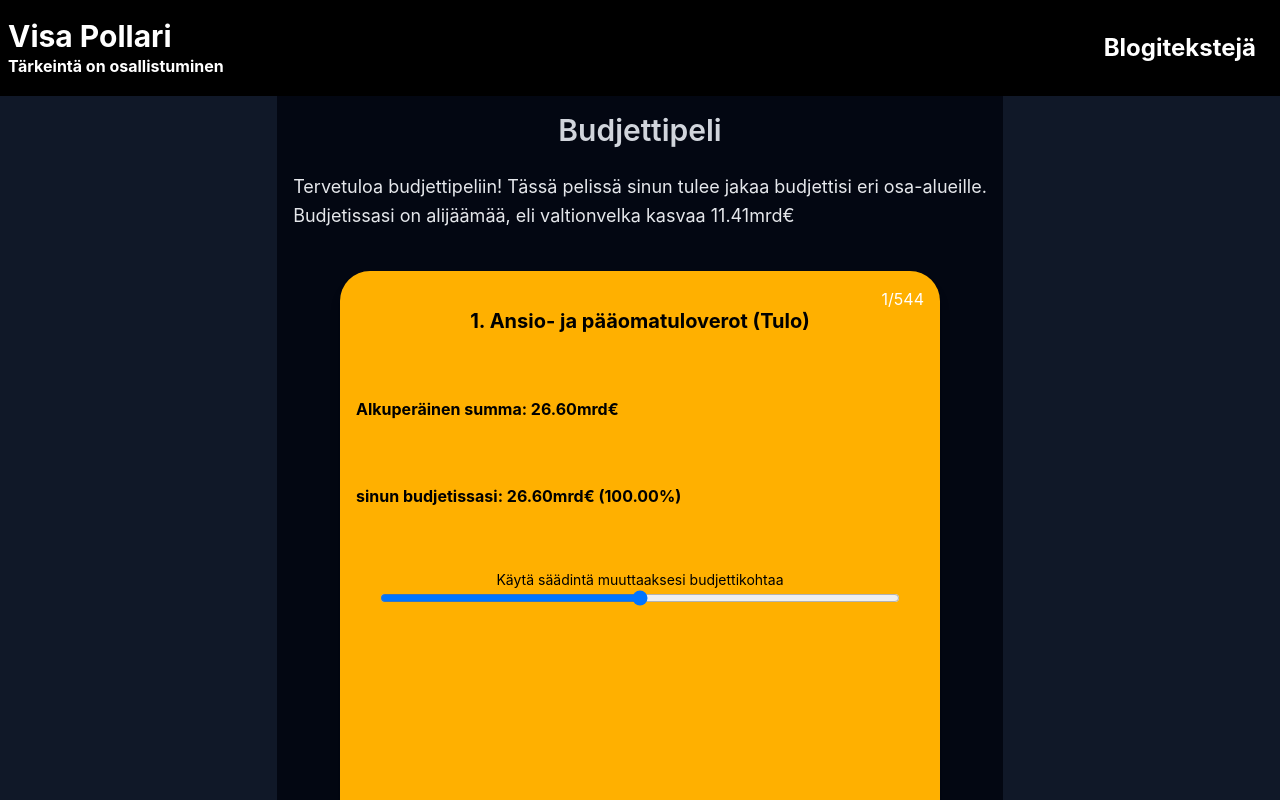
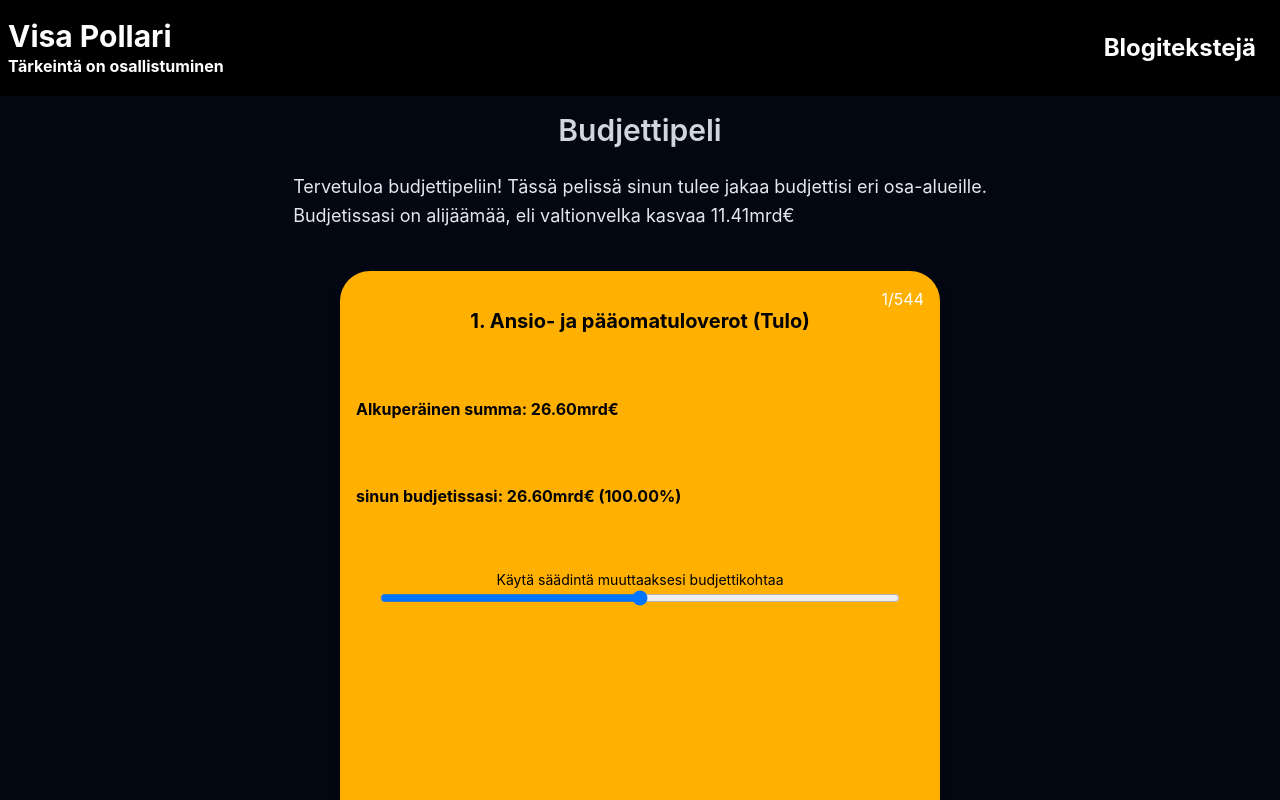
Before and after one commit to Earlo/kotisivut, a Next.js app: page /budjettipeli in a window 1280 px wide. Shown: the top 800 px of the page. Built offline with nearby package versions, Linux system fonts and the light colour scheme.

Commit message:
seo fixes

```diff
--- a/app/blogi/tuotantofutuuri/og-image/route.tsx
+++ b/app/blogi/tuotantofutuuri/og-image/route.tsx
@@ -1,9 +1,9 @@
+//app/blogi/tuotantofutuuri/og-image/route.tsx
 import { ImageResponse } from 'next/og';
 
 export const runtime = 'edge';
 
 export async function GET() {
-  // Shuffle the candidates array to randomize the order
   return new ImageResponse(
     (
       <div
@@ -25,7 +25,7 @@ export async function GET() {
             textAlign: 'center',
           }}
         >
-          Tuontatofutuurimalli
+          Tuotantofutuurimalli
         </h1>
       </div>
     ),
--- a/app/layout.tsx
+++ b/app/layout.tsx
@@ -1,3 +1,4 @@
+//app/layout.tsx
 import Icon from '@/components/generic/Icon';
 import { ToasterProvider } from '@/components/generic/Toaster';
 import '@/styles/globals.css';
@@ -12,7 +13,7 @@ export default function RootLayout({
   children: React.ReactNode;
 }) {
   return (
-    <html lang="en" className="">
+    <html lang="fi" className="">
       <Head key={'head'}>
         <script
           async
@@ -45,8 +46,7 @@ export default function RootLayout({
               Blogitekstejä
             </Link>
           </header>
-
-          {children}
+          <main className="w-full flex-1">{children}</main>
           <footer className="mt-0 flex w-full flex-row items-center justify-around bg-black py-10">
             <a href="https://twitter.com/VisaPollari">
               <Icon name="Twitter" />
--- a/components/BlogHeader.tsx
+++ b/components/BlogHeader.tsx
@@ -1,3 +1,4 @@
+//components/BlogHeader.tsx
 interface HeaderProps {
   children: React.ReactNode;
 }
--- a/components/Text.tsx
+++ b/components/Text.tsx
@@ -1,3 +1,4 @@
+//components/Text.tsx
 import { cn } from '@/lib/helpers';
 interface TextProps {
   children: React.ReactNode;
```
